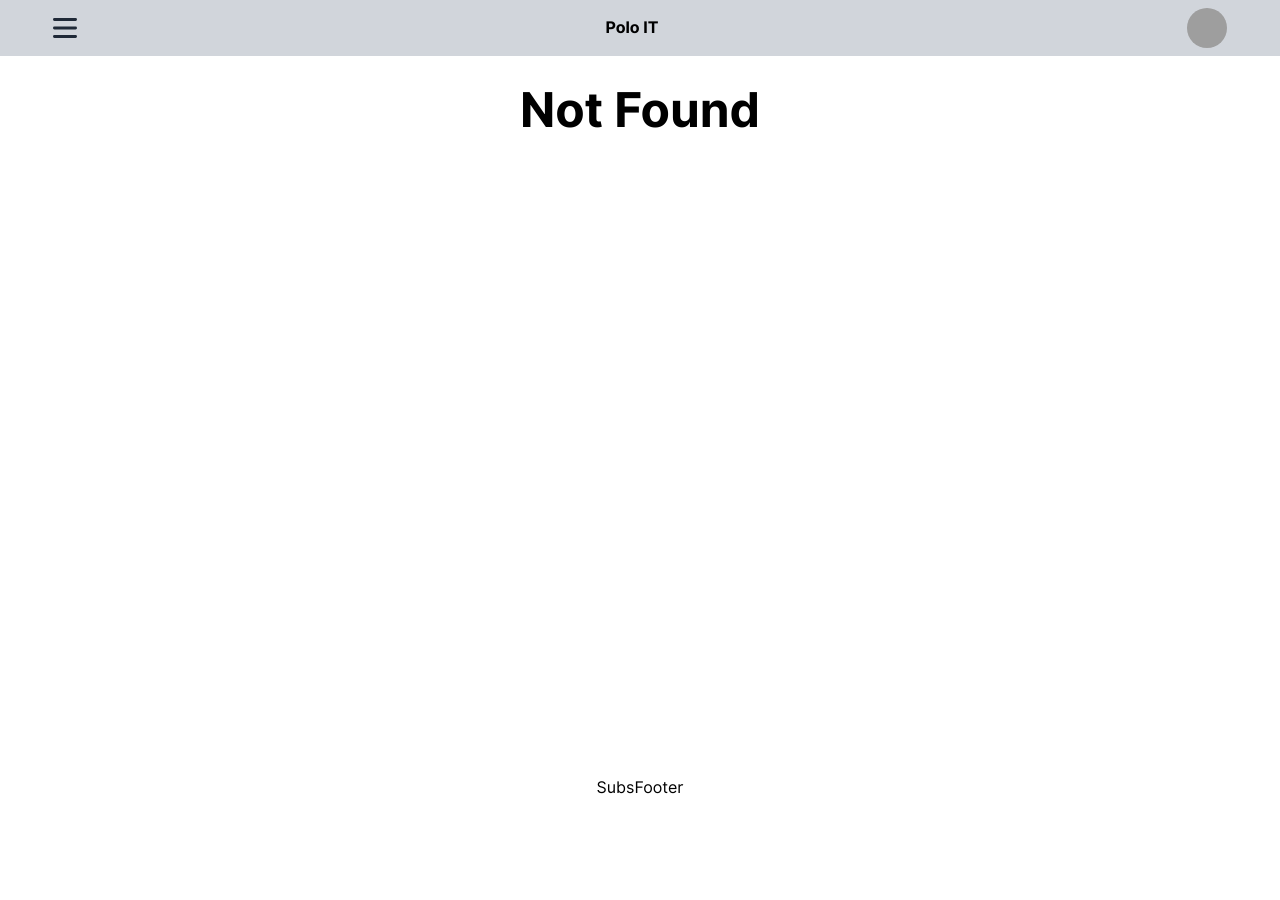
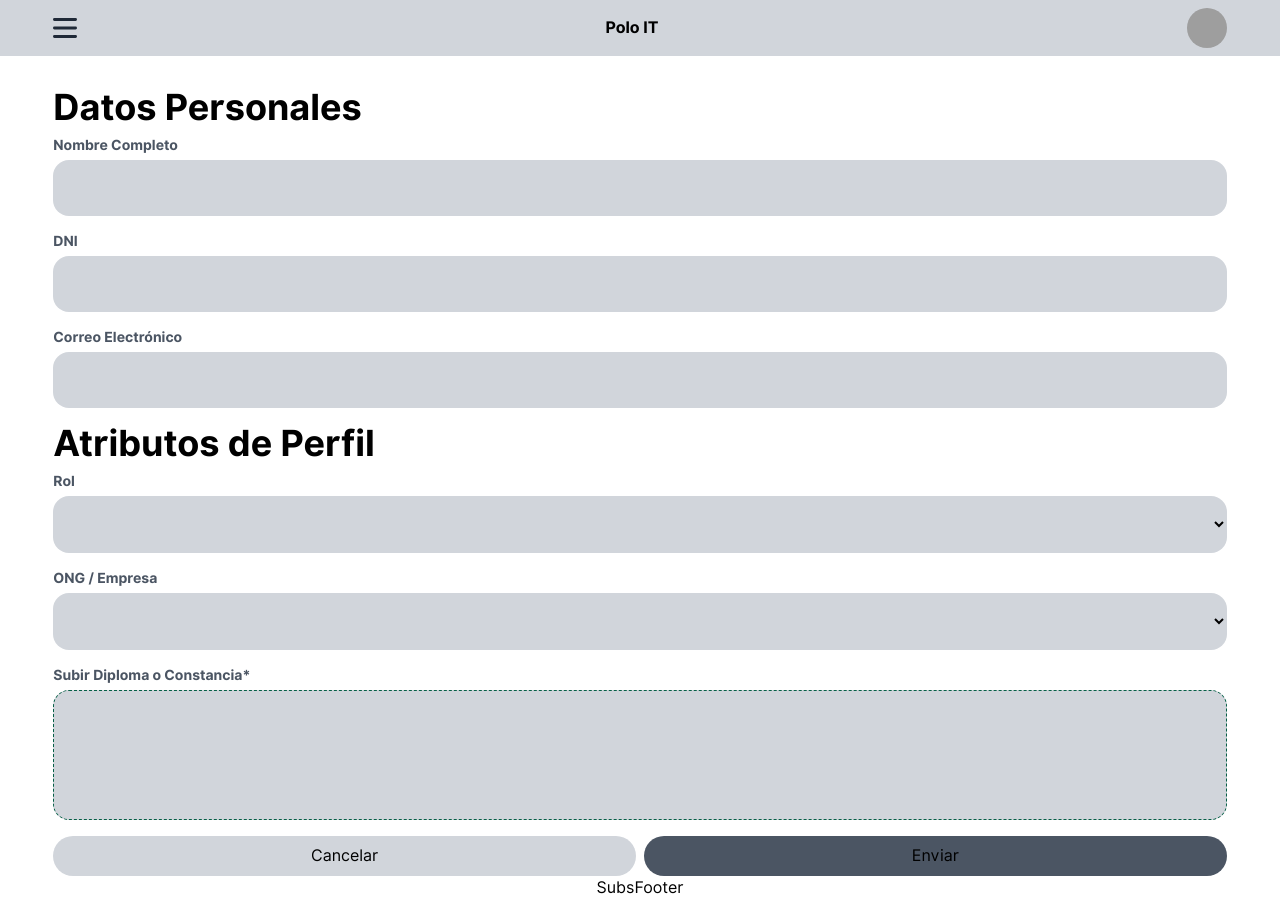
Before and after one commit to Napadensky/vite-react-template, a React (Vite) app: page /SubsForm/1 in a window 1280 px wide. Before the commit this address had no page. Before the commit the page ends 800 px from the top, so only its background shows below. Built offline with nearby package versions, Linux system fonts and the light colour scheme; grey boxes are pictures that could not be loaded.

Commit message:
add form

```diff
--- a/src/pages/subscriptions/SubsDetail.jsx
+++ b/src/pages/subscriptions/SubsDetail.jsx
@@ -1,4 +1,4 @@
-import { useParams } from 'react-router-dom';
+import { Link, useParams } from 'react-router-dom';
 import { projects } from '../../../mocks/projects';
 
 export const SubsDetail = () => {
@@ -35,9 +35,12 @@ export const SubsDetail = () => {
       </div>
 
       <div className='w-full'>
-        <button className='m-auto rounded-full bg-gray-300 px-8 py-2'>
+        <Link
+          to={`/SubsForm/${id}`}
+          className='m-auto rounded-full bg-gray-300 px-8 py-2'
+        >
           Inscribirme
-        </button>
+        </Link>
       </div>
     </div>
   );
--- a/src/pages/subscriptions/SubsForm.jsx
+++ b/src/pages/subscriptions/SubsForm.jsx
@@ -1,3 +1,67 @@
+const stylesFormInput = 'flex items-center rounded-2xl bg-gray-300 p-4';
+const stylesFormLabel = 'text-sm font-semibold text-gray-600 mb-1';
+const stylesFromContainer = 'flex flex-col mb-4';
 export const SubsForm = () => {
-  return <div>SubsForm</div>;
+  return (
+    <div className='text-left'>
+      <form action='' className=' '>
+        <h2 className='mb-2'>Datos Personales</h2>
+        <div className={`${stylesFromContainer}`}>
+          <label className={`${stylesFormLabel}`} htmlFor='name'>
+            Nombre Completo
+          </label>
+          <input type='text' id='name' className={`${stylesFormInput}`} />
+        </div>
+
+        <div className={`${stylesFromContainer}`}>
+          <label className={`${stylesFormLabel}`} htmlFor='email'>
+            DNI
+          </label>
+          <input className={`${stylesFormInput}`} type='email' id='email' />
+        </div>
+
+        <div className={`${stylesFromContainer}`}>
+          <label className={`${stylesFormLabel}`} htmlFor='phone'>
+            Correo Electrónico
+          </label>
+          <input className={`${stylesFormInput}`} type='tel' id='phone' />
+        </div>
+
+        <h2 className='mb-2'>Atributos de Perfil</h2>
+
+        <div className={`${stylesFromContainer}`}>
+          <label className={`${stylesFormLabel}`} htmlFor='amount'>
+            Rol
+          </label>
+          <select className={`${stylesFormInput}`} type='' id='' />
+        </div>
+
+        <div className={`${stylesFromContainer}`}>
+          <label className={`${stylesFormLabel}`} htmlFor='text'>
+            ONG / Empresa
+          </label>
+          <select className={`${stylesFormInput}`} type='' id='' />
+        </div>
+
+        <div className={`${stylesFromContainer}`}>
+          <label className={`${stylesFormLabel}`} htmlFor=''>
+            Subir Diploma o Constancia*
+          </label>
+          <div
+            className={`${stylesFormInput} border border-dashed border-emerald-800 py-16`}
+          ></div>
+          <input className={`${stylesFormInput} hidden`} type='file' />
+        </div>
+
+        <div className={`flex justify-between gap-2`}>
+          <button className='w-6/12 rounded-full bg-gray-300 px-4 py-2'>
+            Cancelar
+          </button>
+          <button className='w-6/12 rounded-full bg-gray-600 px-4 py-2'>
+            Enviar
+          </button>
+        </div>
+      </form>
+    </div>
+  );
 };
--- a/src/routes/Routes.jsx
+++ b/src/routes/Routes.jsx
@@ -13,7 +13,7 @@ export const MapRoutes = () => {
           <Route index exact path='' element={<SubsHome />} />
           <Route path='SubsDetail/:id' element={<SubsDetail />} />
           <Route path='SubsDetail/' element={<SubsDetail />} />
-          <Route path='SubsForm' element={<SubsForm />} />
+          <Route path='SubsForm/:id' element={<SubsForm />} />
           <Route path='*' element={<h1>Not Found</h1>} />
         </Route>
       </Routes>
```
